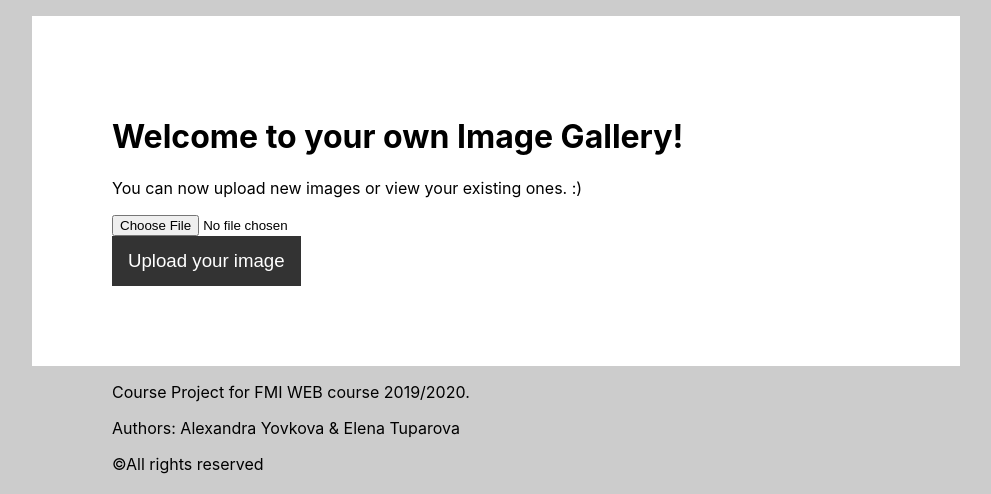
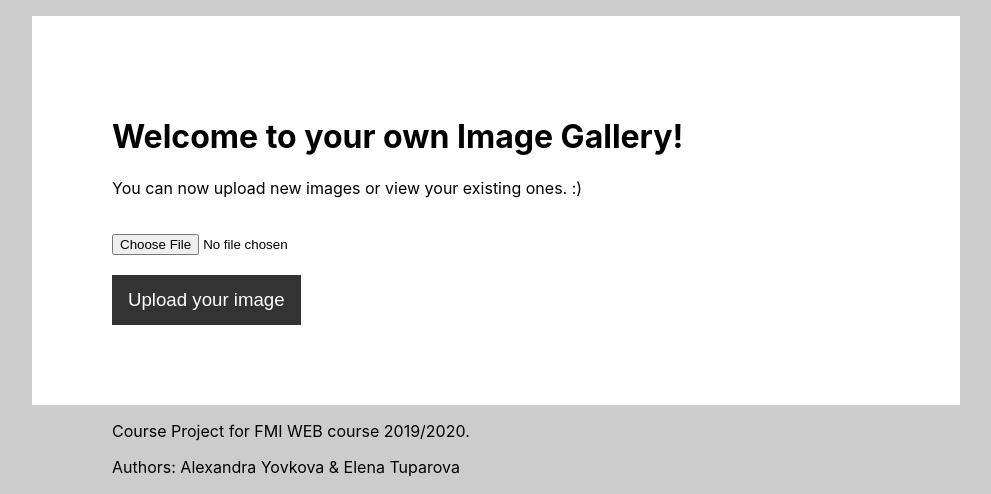
Before and after one commit to alexa984/WEB-Gallery, a PHP site: page / in a window 1280 px wide. Shown: the part 51-545 px from the top of the page, without its empty margins (144-1135 px from the left). Run offline with PHP 8.4, Linux system fonts and the light colour scheme; the visitor is signed in with stand-in values (Sample User, id 1); data that the repository does not hold is empty.

Commit message:
Fix error on image upload

```diff
--- a/client/css/main.css
+++ b/client/css/main.css
@@ -2,7 +2,7 @@ body {
   margin: 0;
   background-color: #ccc;
   font-family: -apple-system, BlinkMacSystemFont, "Segoe UI", Roboto, Oxygen,
-      Ubuntu, Cantarell, "Open Sans", "Helvetica Neue", sans-serif;
+    Ubuntu, Cantarell, "Open Sans", "Helvetica Neue", sans-serif;
 }
 
 .container {
--- a/client/index.php
+++ b/client/index.php
@@ -17,10 +17,11 @@
         echo '<h1>Welcome to your own Image Gallery!</h1>
             <p>You can now upload new images or view your existing ones. :)</p>';
         echo '<form action="../server/upload.php" method="POST" enctype="multipart/form-data">
-                  <input type="file" name="file">
+                  <input type="file" name="file" required style="margin:20px 0px;"/>
                   <div>
-                    <button type="submit" name="submit" class="form-button">Upload your image</button>
-                  </div>
+                  <button type="submit" name="submit" class="form-button">Upload your image</button>
+                </div>
+
               </form>';
         for ($i = 1; $i <= 10; $i++) {
             $todayYearsAgo = date("Y-m-d", strtotime("-$i years"));
```
